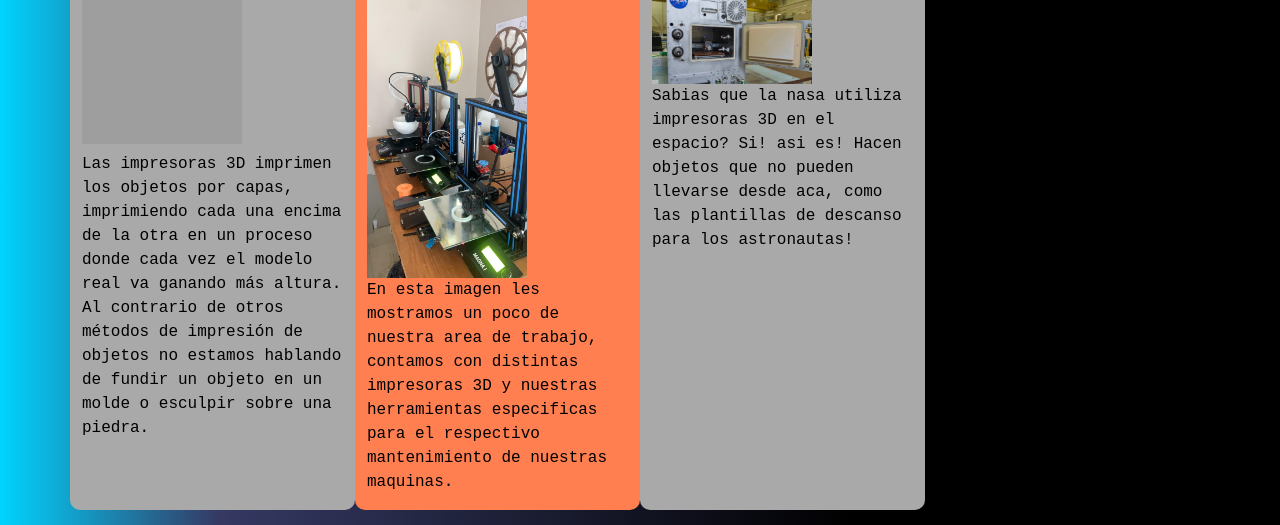
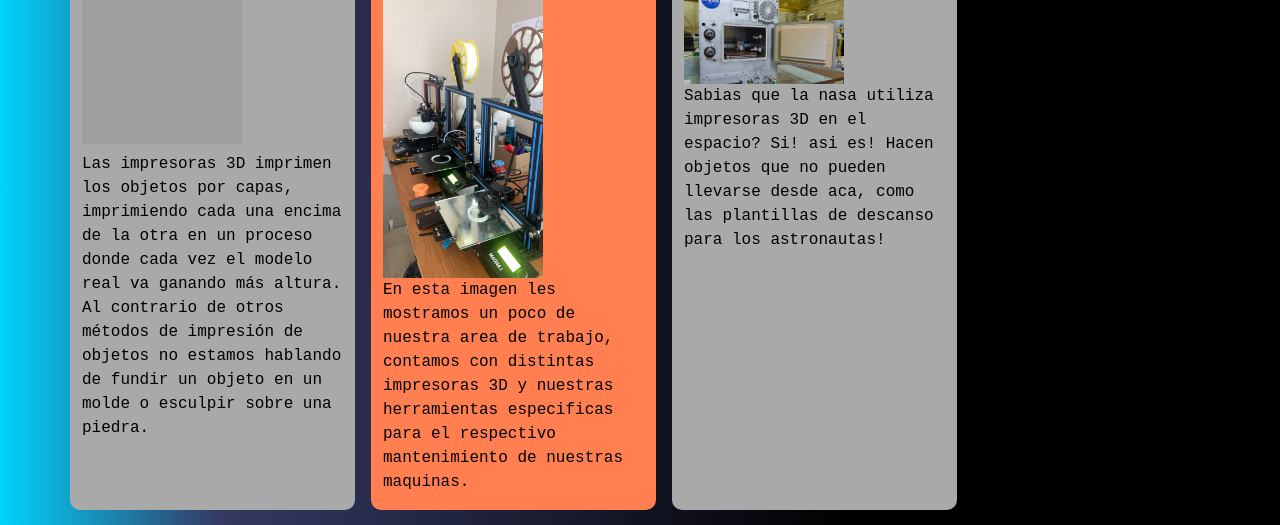
Before and after one commit to GonzaloCorrad1/CoderHouse, a website: page index.html in a window 1280 px wide. Shown: the part 577-1102 px from the top of the page. Drawn offline with nearby package versions, Linux system fonts and the light colour scheme; grey boxes are pictures that could not be loaded.

Commit message:
correcciones2

```diff
--- a/css/style.css
+++ b/css/style.css
@@ -62,7 +62,7 @@ img {
 .funcionamiento {
   background-color: darkgray;
   border-radius: 10px;
-  margin: 1rem 0rem;
+  margin: 1rem 1rem 1rem 0rem;
 }
 
 .funcionamiento p {
@@ -73,7 +73,7 @@ img {
 .taller {
   background-color: coral;
   border-radius: 10px;
-  margin: 1rem 0rem;
+  margin: 1rem 1rem 1rem 0rem;
 }
 
 .taller p {
@@ -84,7 +84,7 @@ img {
 .datos {
   background-color: darkgray;
   border-radius: 10px;
-  margin: 1rem 0rem;
+  margin: 1rem 1rem 1rem 0rem;
 }
 
 .datos p {
```
